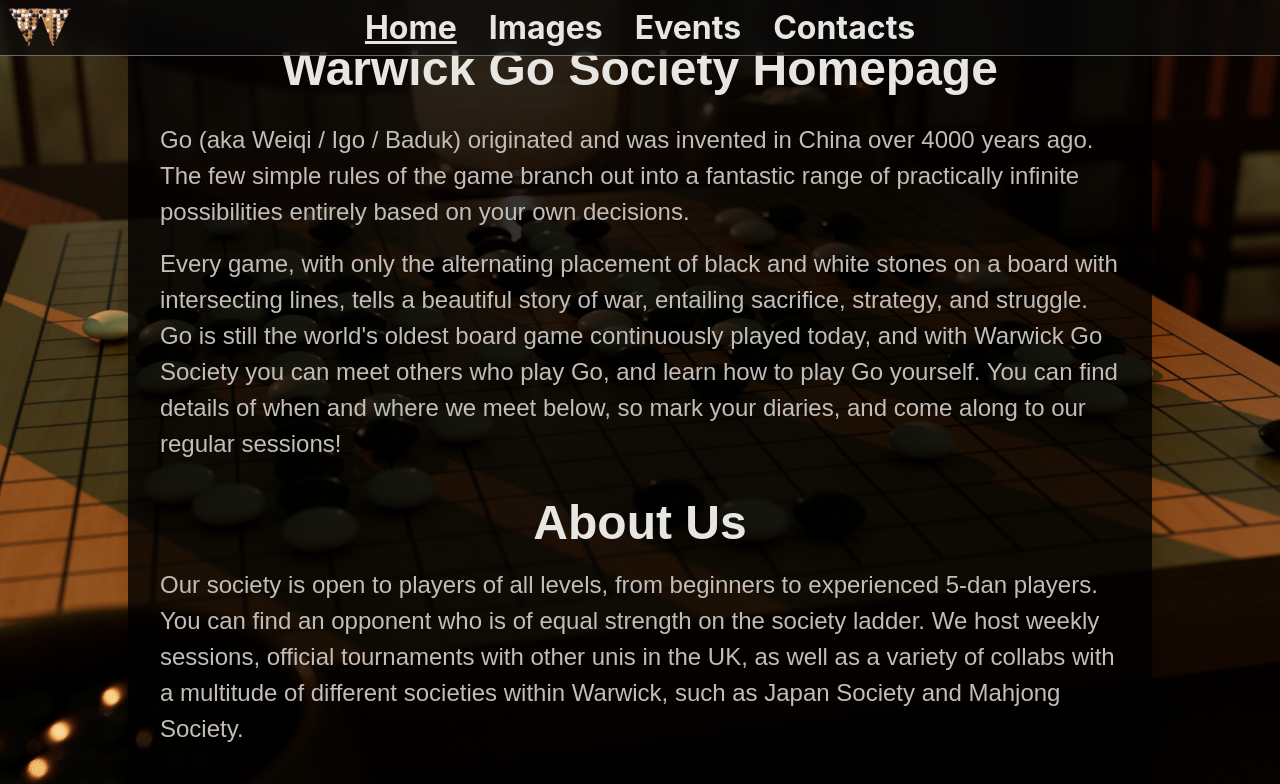
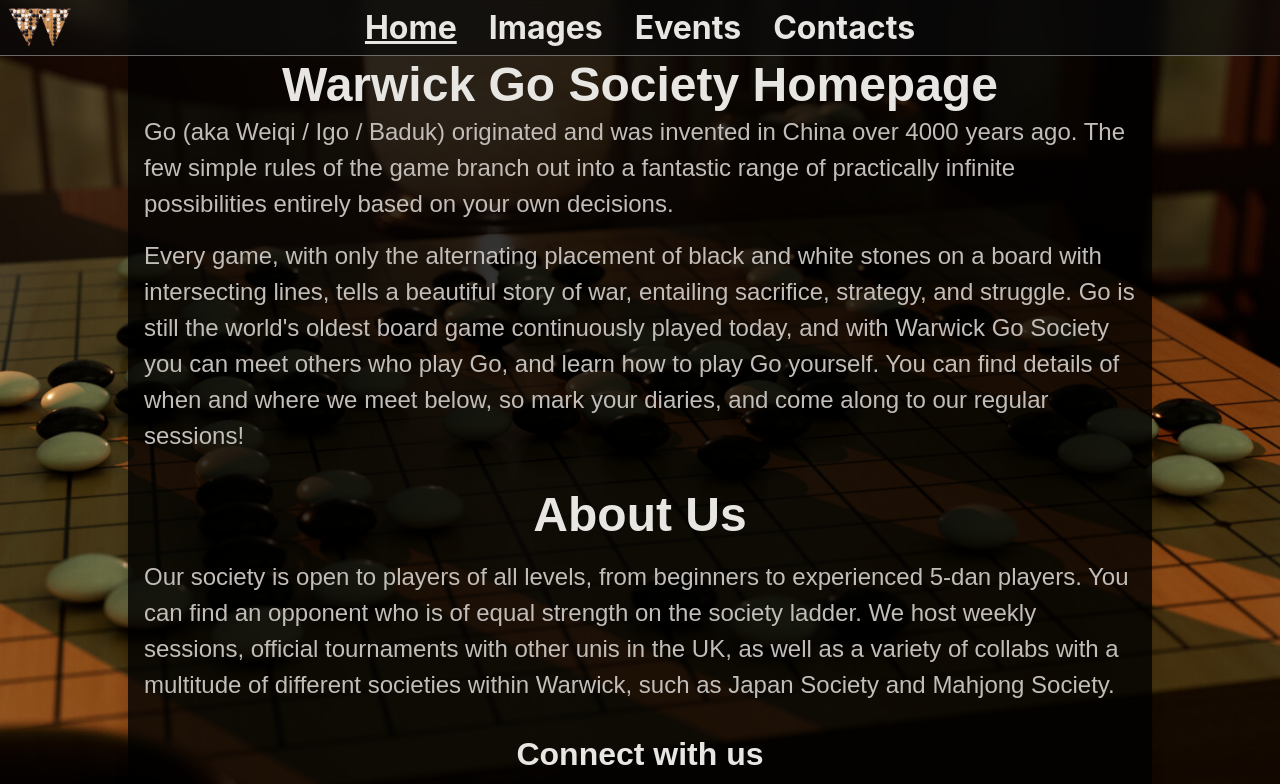
Before and after one commit to JoshThanki/gowebsite, a React (Vite) app in the folder vite-project/: page / in a window 1280 px wide. Shown: the top 784 px of the page. Built offline with nearby package versions, Linux system fonts and the light colour scheme.

Commit message:
fixed padding

```diff
--- a/vite-project/src/pages/ContactsPage.tsx
+++ b/vite-project/src/pages/ContactsPage.tsx
@@ -159,13 +159,12 @@
       boxShadow="lg"
       bg="rgba(0,0,0,0.8)"
       textColor="gray.300"
-      p={8}
-      pt={6}
+      padding={8}
+      paddingTop="3.5rem"
     >
       <Heading
         as="h1"
         textAlign="center"
-        pt={8}
         mb={6}
         fontFamily="sans-serif"
         fontSize={"3rem"}
--- a/vite-project/src/pages/Events.tsx
+++ b/vite-project/src/pages/Events.tsx
@@ -54,11 +54,11 @@
       bg="rgba(0,0,0,0.8)"
       textColor="gray.300"
       p={8}
+      paddingTop={"3.5rem"}
     >
       <Heading
         as="h1"
         textAlign="center"
-        pt={6}
         mb={6}
         fontFamily="sans-serif"
         fontSize={"3rem"}
--- a/vite-project/src/pages/HomePage.tsx
+++ b/vite-project/src/pages/HomePage.tsx
@@ -18,18 +18,16 @@
       boxShadow="lg"
       bg="rgba(0,0,0,0.8)"
       textColor="gray.300"
-      padding={{base: 4, lg: 8}}
-      paddingTop={12}
+      paddingTop="3.5rem"
       fontFamily="Arial, sans-serif"
       color = "#c2bdb9"
     >
       <Heading
         as="h1"
         size="xl"
-        mb={6}
         textAlign="center"
-        mt={2}
-        fontFamily="Helvetica Neue Bold, sans-serif"
+        // mt={{base: 4, lg: 8}}
+        fontFamily="sans-serif"
         color = "#e8e6e3"
         fontSize={{ base: '2rem', md: '3rem' }}
       >
--- a/vite-project/src/pages/ImagesPage.tsx
+++ b/vite-project/src/pages/ImagesPage.tsx
@@ -46,10 +46,11 @@
       boxShadow="lg"
       bg="rgba(0,0,0,0.8)"
       textColor="gray.300"
-      p={{base: 4, lg: 8}}
+      padding={{base: 4, lg: 8}}
+      paddingTop="3.5rem"
     >
       <Box
-        pt={8}
+        marginTop={{ base: 2, lg: 8 }}
         sx={{
           ".masonry-grid": {
             display: "flex",
```
